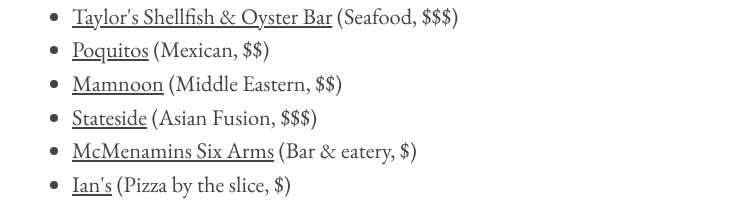
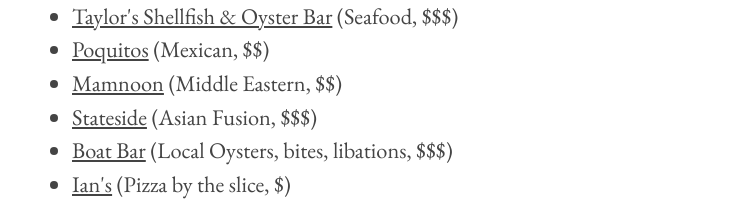
Before and after one commit to mapsam/tksm, a Next.js app: page /schedule in a window 1280 px wide. Shown: the part 1000-1224 px from the top of the page, without its empty margins (264-1010 px from the left). Built offline with nearby package versions, Linux system fonts and the light colour scheme.

Commit message:
boat bar

```diff
--- a/pages/schedule.tsx
+++ b/pages/schedule.tsx
@@ -37,7 +37,7 @@
           <li><a href="https://goo.gl/maps/E1TrtnodUL2MB17j8" target="_blank">Poquitos</a> (Mexican, $$)</li>
           <li><a href="https://goo.gl/maps/RzENMoAYKp1ny5qBA" target="_blank">Mamnoon</a> (Middle Eastern, $$)</li>
           <li><a href="https://goo.gl/maps/5PXG3uwiQzh3brit9" target="_blank">Stateside</a> (Asian Fusion, $$$)</li>
-          <li><a href="https://goo.gl/maps/YDd5gxhn3JEPgk1K6" target="_blank">McMenamins Six Arms</a> (Bar & eatery, $)</li>
+          <li><a href="https://goo.gl/maps/YDd5gxhn3JEPgk1K6" target="_blank">Boat Bar</a> (Local Oysters, bites, libations, $$$)</li>
           <li><a href="https://goo.gl/maps/remN5icAqT82HhW97" target="_blank">Ian's</a> (Pizza by the slice, $)</li>
         </ul>
         <p>
```
